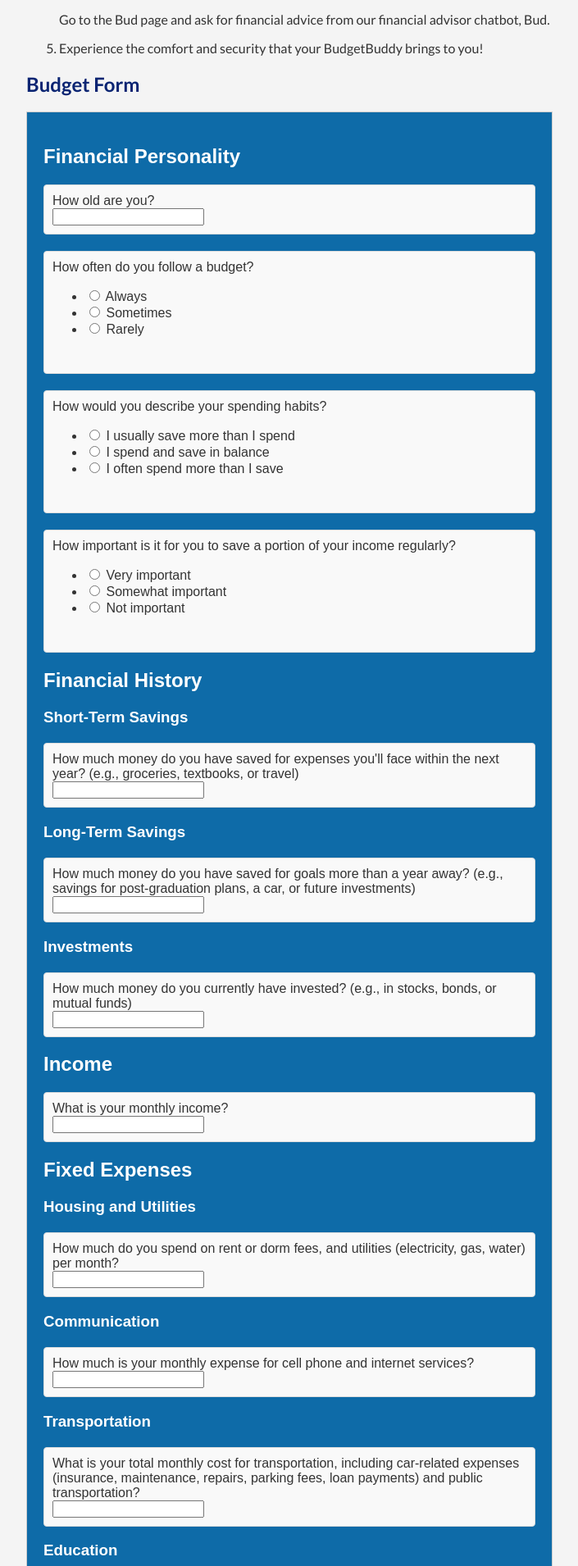
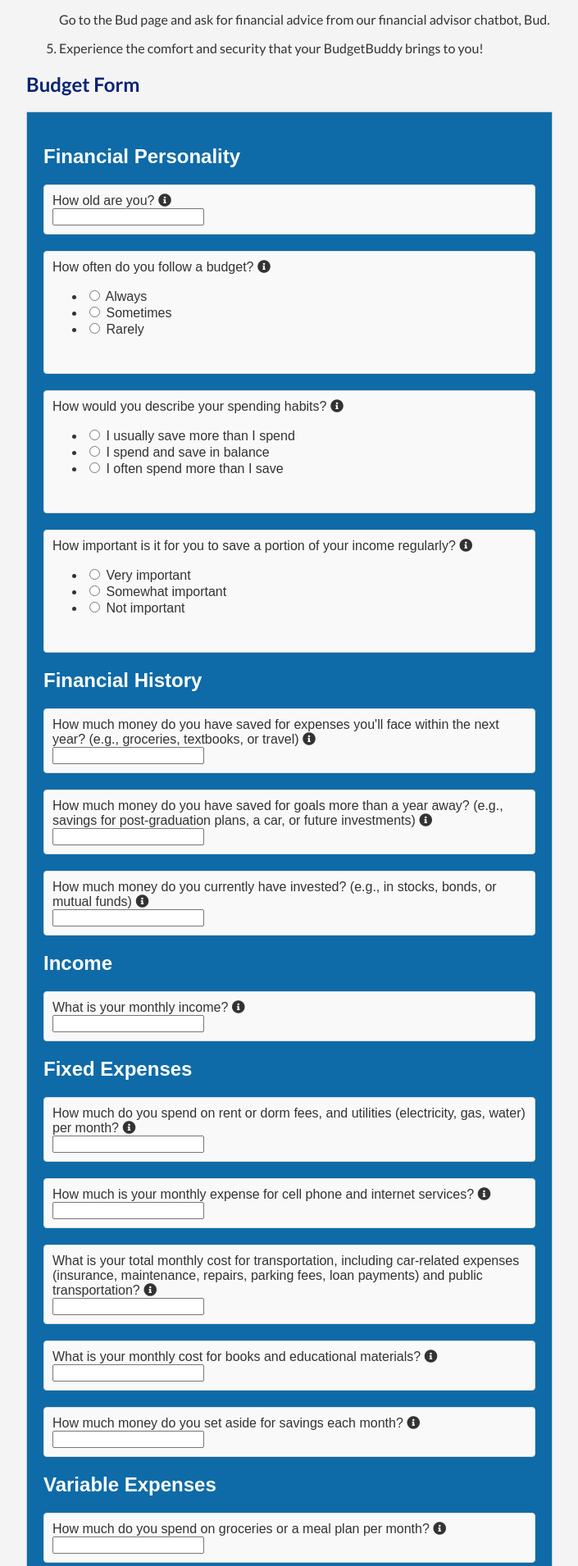
Before and after one commit to kjx172/BudgetBuddy, a Flask app: page /home in a window 1280 px wide. Shown: the part 817-2727 px from the top of the page at 82% size, without its empty margins (68-773 px from the left). Run offline with Flask 3, Linux system fonts and the light colour scheme; some libraries are stand-ins or nearby versions.

Commit message:
attempted to add the info icon

```diff
--- a/templates/home.html
+++ b/templates/home.html
@@ -9,6 +9,8 @@
     <link rel="preconnect" href="https://fonts.gstatic.com" crossorigin>
     <link href="https://fonts.googleapis.com/css2?family=Lato:wght@100;300;400;700;900&display=swap" rel="stylesheet">
     <link rel="stylesheet" href="{{ url_for('static', filename='home.css') }}">
+    <!-- Font Awesome for info icon -->
+    <link href="https://cdnjs.cloudflare.com/ajax/libs/font-awesome/5.15.3/css/all.min.css" rel="stylesheet">
 </head>
 
 <body>
@@ -48,28 +50,40 @@
 
             <h2>Financial Personality</h2>
             <div>
-                {{ form.age.label }}<br>
+                {{ form.age.label }}
+                <span data-toggle="tooltip" title="Please enter your age in years.">
+                    <i class="fas fa-info-circle"></i>
+                </span><br>
                 {{ form.age(size=32) }}<br>
                 {% for error in form.age.errors %}
                     <span class="error">[{{ error }}]</span>
                 {% endfor %}
             </div>
             <div>
-                {{ form.financial_discipline.label }}<br>
+                {{ form.financial_discipline.label }}
+                <span data-toggle="tooltip" title="How often do you adhere to your budget?">
+                    <i class="fas fa-info-circle"></i>
+                </span><br>
                 {{ form.financial_discipline }}<br>
                 {% for error in form.financial_discipline.errors %}
                     <span class="error">[{{ error }}]</span>
                 {% endfor %}
             </div>
             <div>
-                {{ form.spending_habits.label }}<br>
+                {{ form.spending_habits.label }}
+                <span data-toggle="tooltip" title="Describe your general spending habits.">
+                    <i class="fas fa-info-circle"></i>
+                </span><br>
                 {{ form.spending_habits }}<br>
                 {% for error in form.spending_habits.errors %}
                     <span class="error">[{{ error }}]</span>
                 {% endfor %}
             </div>
             <div>
-                {{ form.saving_importance.label }}<br>
+                {{ form.saving_importance.label }}
+                <span data-toggle="tooltip" title="How important is it for you to save a portion of your income regularly?">
+                    <i class="fas fa-info-circle"></i>
+                </span><br>
                 {{ form.saving_importance }}<br>
                 {% for error in form.saving_importance.errors %}
                     <span class="error">[{{ error }}]</span>
@@ -77,25 +91,31 @@
             </div>
 
             <h2>Financial History</h2>
-            <h3>Short-Term Savings</h3>
             <div>
-                {{ form.short_term_savings.label }}<br>
+                {{ form.short_term_savings.label }}
+                <span data-toggle="tooltip" title="Money saved for expenses within the next year (e.g., groceries, textbooks, or travel).">
+                    <i class="fas fa-info-circle"></i>
+                </span><br>
                 {{ form.short_term_savings(size=32) }}<br>
                 {% for error in form.short_term_savings.errors %}
                     <span class="error">[{{ error }}]</span>
                 {% endfor %}
             </div>
-            <h3>Long-Term Savings</h3>
             <div>
-                {{ form.long_term_savings.label }}<br>
+                {{ form.long_term_savings.label }}
+                <span data-toggle="tooltip" title="Money saved for goals more than a year away (e.g., savings for post-graduation plans, a car, or future investments).">
+                    <i class="fas fa-info-circle"></i>
+                </span><br>
                 {{ form.long_term_savings(size=32) }}<br>
                 {% for error in form.long_term_savings.errors %}
                     <span class="error">[{{ error }}]</span>
                 {% endfor %}
             </div>
-            <h3>Investments</h3>
             <div>
-                {{ form.investments.label }}<br>
+                {{ form.investments.label }}
+                <span data-toggle="tooltip" title="Money currently invested in stocks, bonds, or mutual funds.">
+                    <i class="fas fa-info-circle"></i>
+                </span><br>
                 {{ form.investments(size=32) }}<br>
                 {% for error in form.investments.errors %}
                     <span class="error">[{{ error }}]</span>
@@ -104,7 +124,10 @@
 
             <h2>Income</h2>
             <div>
-                {{ form.income.label }}<br>
+                {{ form.income.label }}
+                <span data-toggle="tooltip" title="Your total monthly income.">
+                    <i class="fas fa-info-circle"></i>
+                </span><br>
                 {{ form.income(size=32) }}<br>
                 {% for error in form.income.errors %}
                     <span class="error">[{{ error }}]</span>
@@ -112,41 +135,51 @@
             </div>
 
             <h2>Fixed Expenses</h2>
-            <h3>Housing and Utilities</h3>
             <div>
-                {{ form.housing_utilities.label }}<br>
+                {{ form.housing_utilities.label }}
+                <span data-toggle="tooltip" title="Monthly expenses for rent or dorm fees, and utilities (electricity, gas, water).">
+                    <i class="fas fa-info-circle"></i>
+                </span><br>
                 {{ form.housing_utilities(size=32) }}<br>
                 {% for error in form.housing_utilities.errors %}
                     <span class="error">[{{ error }}]</span>
                 {% endfor %}
             </div>
-            <h3>Communication</h3>
             <div>
-                {{ form.communication.label }}<br>
+                {{ form.communication.label }}
+                <span data-toggle="tooltip" title="Monthly expenses for cell phone and internet services.">
+                    <i class="fas fa-info-circle"></i>
+                </span><br>
                 {{ form.communication(size=32) }}<br>
                 {% for error in form.communication.errors %}
                     <span class="error">[{{ error }}]</span>
                 {% endfor %}
             </div>
-            <h3>Transportation</h3>
             <div>
-                {{ form.transportation.label }}<br>
+                {{ form.transportation.label }}
+                <span data-toggle="tooltip" title="Monthly costs for transportation, including car-related expenses (insurance, maintenance, repairs, parking fees, loan payments) and public transportation.">
+                    <i class="fas fa-info-circle"></i>
+                </span><br>
                 {{ form.transportation(size=32) }}<br>
                 {% for error in form.transportation.errors %}
                     <span class="error">[{{ error }}]</span>
                 {% endfor %}
             </div>
-            <h3>Education</h3>
             <div>
-                {{ form.education.label }}<br>
+                {{ form.education.label }}
+                <span data-toggle="tooltip" title="Monthly cost for books and educational materials.">
+                    <i class="fas fa-info-circle"></i>
+                </span><br>
                 {{ form.education(size=32) }}<br>
                 {% for error in form.education.errors %}
                     <span class="error">[{{ error }}]</span>
                 {% endfor %}
             </div>
-            <h3>Savings</h3>
             <div>
-                {{ form.savings.label }}<br>
+                {{ form.savings.label }}
+                <span data-toggle="tooltip" title="Amount set aside for savings each month.">
+                    <i class="fas fa-info-circle"></i>
+                </span><br>
                 {{ form.savings(size=32) }}<br>
                 {% for error in form.savings.errors %}
                     <span class="error">[{{ error }}]</span>
@@ -154,50 +187,69 @@
             </div>
 
             <h2>Variable Expenses</h2>
-            <h3>Food</h3>
             <div>
-                {{ form.food.label }}<br>
+                {{ form.food.label }}
+                <span data-toggle="tooltip" title="Monthly expenses for groceries or a meal plan.">
+                    <i class="fas fa-info-circle"></i>
+                </span><br>
                 {{ form.food(size=32) }}<br>
                 {% for error in form.food.errors %}
                     <span class="error">[{{ error }}]</span>
                 {% endfor %}
             </div>
-            <h3>Entertainment</h3>
             <div>
-                {{ form.entertainment.label }}<br>
+                {{ form.entertainment.label }}
+                <span data-toggle="tooltip" title="Monthly expenses for entertainment, including dining out, concerts, music downloads, and movies.">
+                    <i class="fas fa-info-circle"></i>
+                </span><br>
                 {{ form.entertainment(size=32) }}<br>
                 {% for error in form.entertainment.errors %}
                     <span class="error">[{{ error }}]</span>
                 {% endfor %}
             </div>
-            <h3>Health and Personal Care</h3>
             <div>
-                {{ form.health_personal_care.label }}<br>
+                {{ form.health_personal_care.label }}
+                <span data-toggle="tooltip" title="Monthly cost for medical expenses, prescriptions, laundry/dry cleaning, and personal care expenses.">
+                    <i class="fas fa-info-circle"></i>
+                </span><br>
                 {{ form.health_personal_care(size=32) }}<br>
                 {% for error in form.health_personal_care.errors %}
                     <span class="error">[{{ error }}]</span>
                 {% endfor %}
             </div>
-            <h3>Clothing</h3>
             <div>
-                {{ form.clothing_laundry.label }}<br>
+                {{ form.clothing_laundry.label }}
+                <span data-toggle="tooltip" title="Monthly expenses for clothing.">
+                    <i class="fas fa-info-circle"></i>
+                </span><br>
                 {{ form.clothing_laundry(size=32) }}<br>
                 {% for error in form.clothing_laundry.errors %}
                     <span class="error">[{{ error }}]</span>
                 {% endfor %}
             </div>
-            <h3>Debt Payments</h3>
             <div>
-                {{ form.debt_payments.label }}<br>
+                {{ form.debt_payments.label }}
+                <span data-toggle="tooltip" title="Monthly payment for debt (credit cards, loans, etc.).">
+                    <i class="fas fa-info-circle"></i>
+                </span><br>
                 {{ form.debt_payments(size=32) }}<br>
                 {% for error in form.debt_payments.errors %}
                     <span class="error">[{{ error }}]</span>
                 {% endfor %}
             </div>
 
-
             <input id="submit" type="submit" value="Submit">
         </form>
     </main>
+
+    <!-- Bootstrap JS and dependencies for tooltips only -->
+    <script src="https://code.jquery.com/jquery-3.5.1.slim.min.js"></script>
+    <script src="https://cdn.jsdelivr.net/npm/@popperjs/core@2.5.4/dist/umd/popper.min.js"></script>
+    <script src="https://stackpath.bootstrapcdn.com/bootstrap/4.5.2/js/bootstrap.min.js"></script>
+    <script>
+        $(function () {
+            $('[data-toggle="tooltip"]').tooltip()
+        })
+    </script>
 </body>
 {% endblock %}
```
